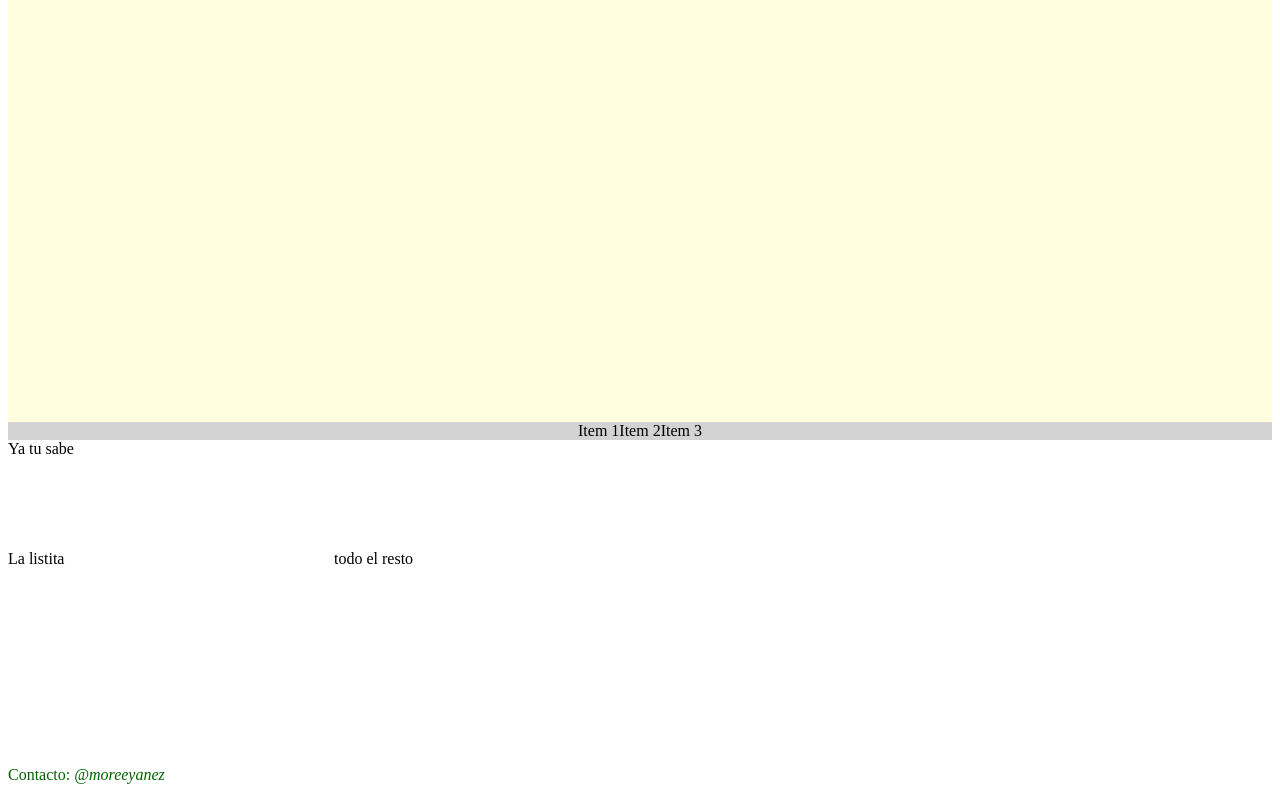
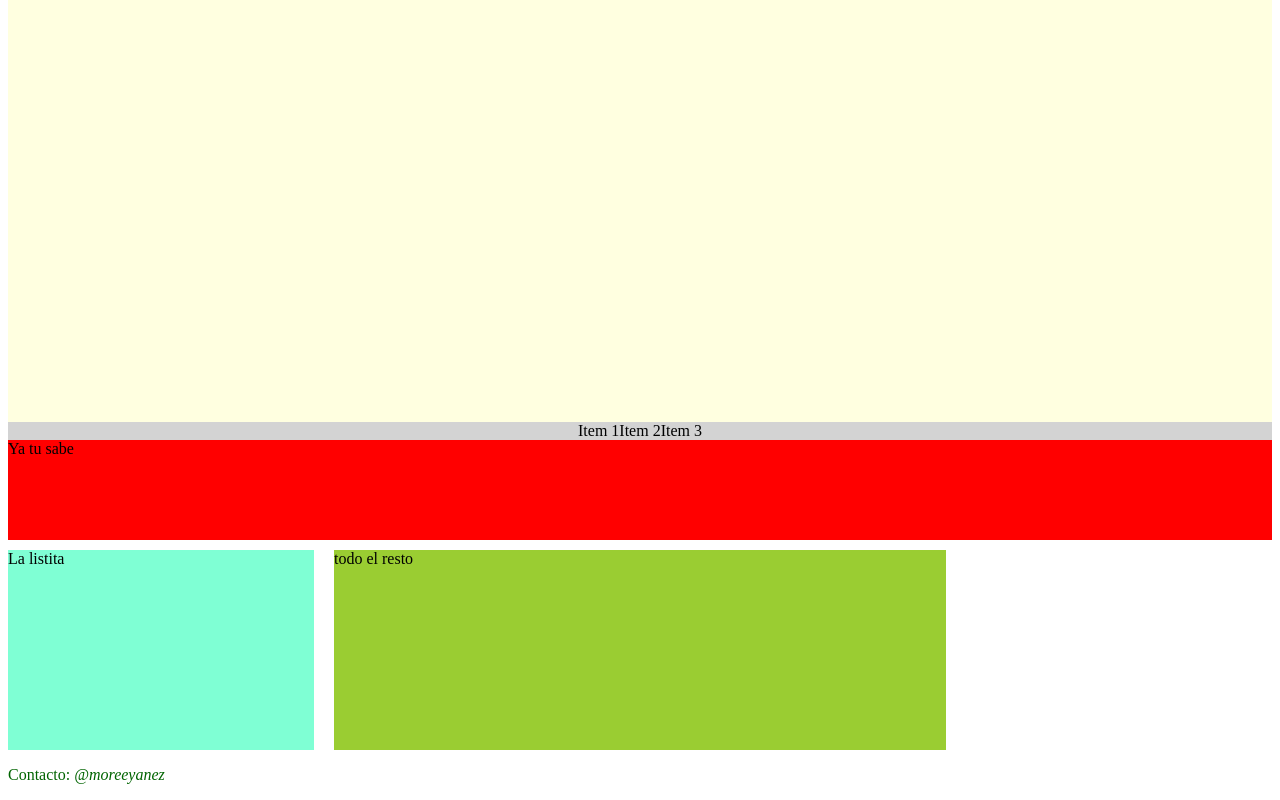
Before and after one commit to moreeyanez/probando, a plain HTML site: page index.html in a window 1280 px wide. Shown: the part 1977-2777 px from the top of the page. Drawn offline with Linux system fonts and the light colour scheme.

Commit message:
Agregado de color para el fondo de las areas del grid

```diff
--- a/estilos.css
+++ b/estilos.css
@@ -110,12 +110,15 @@ p{
 
 .header {
     grid-area: header;
+    background-color: red;
 }
 
 .sidebar {
     grid-area: sidebar;
+    background-color: aquamarine;
 }
 
 .main {
     grid-area: main;
+    background-color: yellowgreen;
 }
```
